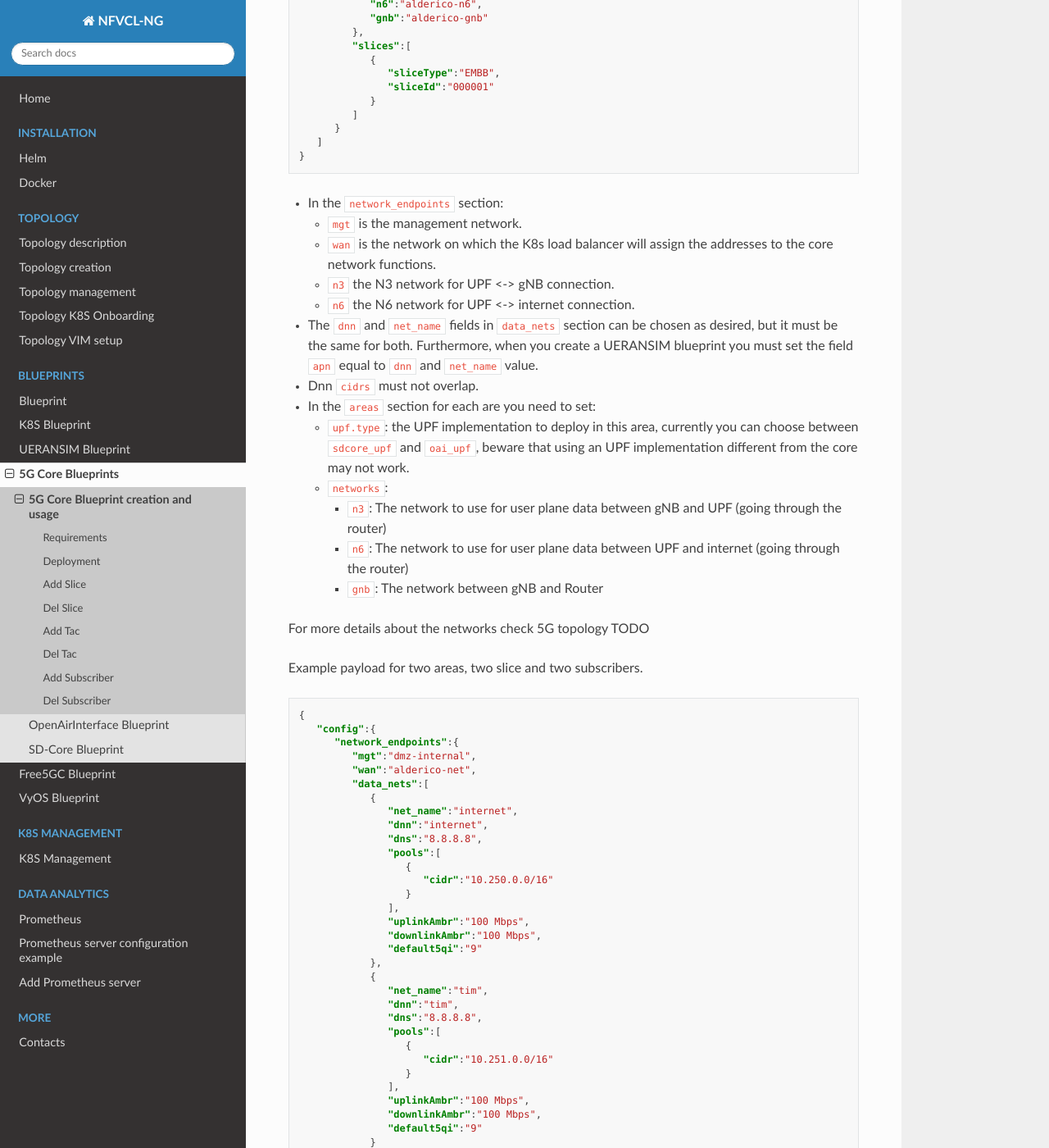
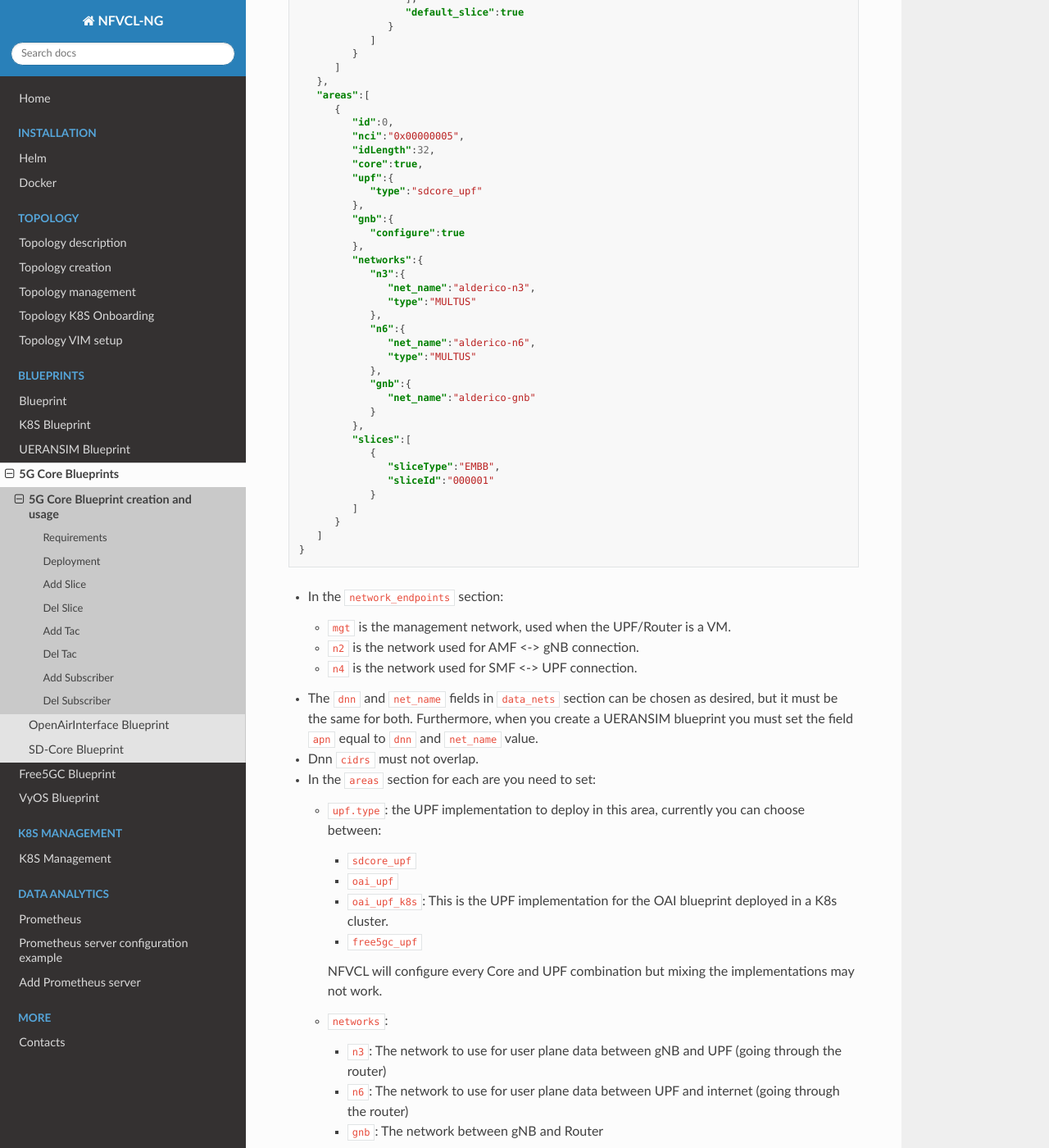
Before and after one commit to s2n-cnit/nfvcl-ng, a Sphinx documentation site: the page built from docs/source/blueprints/5gcores/5gcore_blue_creation.md, in a window 1280 px wide and 1400 px high, scrolled down 3416 px. Shown: the whole window at 82% size. Built offline with Sphinx 7.4.7 and the Read the Docs theme 3.1.0, drawn with Linux system fonts in a browser that asks for light colours; some of the changed text lies outside the part shown.

Commit message:
docs(5G): Updated documentation

````diff
--- a/docs/source/blueprints/5gcores/5gcore_blue_creation.md
+++ b/docs/source/blueprints/5gcores/5gcore_blue_creation.md
@@ -26,6 +26,9 @@ a specific core check the following pages:
   ```
   kubectl get ipaddresspool -A
   ```
+- The networks used in the blueprint must be present in the topology.
+- To use Multus networks, the Multus CNI must be installed in the cluster.
+- If Multus is used a pool of IPs must be available for the Multus networks, this pool need to be added to the network in the topology and assigned to the k8s cluster.
 
 ## Deployment
 
@@ -37,6 +40,7 @@ a specific core check the following pages:
 In the following example `{{ blueprint_type }}` need to be replaced with the type of the blueprint that you want to deploy, for example:
 - sdcore
 - oai
+- free5gc
 
 > API (POST): *{{ base_url }}/nfvcl/v2/api/blue/{{ blueprint_type }}*
 
@@ -44,8 +48,17 @@ In the following example `{{ blueprint_type }}` need to be replaced with the typ
 {
    "config":{
       "network_endpoints":{
-         "mgt":"dmz-internal",
-         "wan":"alderico-net",
+         "mgt":{
+            "net_name":"dmz-internal"
+         },
+         "n2":{
+            "net_name":"alderico-net",
+            "type":"MULTUS"
+         },
+         "n4":{
+            "net_name":"alderico-net",
+            "type":"MULTUS"
+         },
          "data_nets":[
             {
                "net_name":"internet",
@@ -132,10 +145,21 @@ In the following example `{{ blueprint_type }}` need to be replaced with the typ
          "upf":{
             "type":"sdcore_upf"
          },
+         "gnb":{
+            "configure":true
+         },
          "networks":{
-            "n3":"alderico-n3",
-            "n6":"alderico-n6",
-            "gnb":"alderico-gnb"
+            "n3":{
+               "net_name":"alderico-n3",
+               "type":"MULTUS"
+            },
+            "n6":{
+               "net_name":"alderico-n6",
+               "type":"MULTUS"
+            },
+            "gnb":{
+               "net_name":"alderico-gnb"
+            }
          },
          "slices":[
             {
@@ -149,19 +173,29 @@ In the following example `{{ blueprint_type }}` need to be replaced with the typ
 ```
 
 - In the `network_endpoints` section:
-  - `mgt` is the management network.
-  - `wan` is the network on which the K8s load balancer will assign the addresses to the core network functions.
-  - `n3` the N3 network for UPF <-> gNB connection.
-  - `n6` the N6 network for UPF <-> internet connection.
+  - `mgt` is the management network, used when the UPF/Router is a VM.
+  - `n2` is the network used for AMF <-> gNB connection.
+  - `n4` is the network used for SMF <-> UPF connection.
 - The `dnn` and `net_name` fields in `data_nets` section can be chosen as desired, but it must be the same for both.
   Furthermore, when you create a UERANSIM blueprint you must set the field `apn` equal to `dnn` and `net_name` value.
 - Dnn `cidrs` must not overlap.
 - In the `areas` section for each are you need to set:
-  - `upf.type`: the UPF implementation to deploy in this area, currently you can choose between `sdcore_upf` and `oai_upf`, beware that using an UPF implementation different from the core may not work.
+  - `upf.type`: the UPF implementation to deploy in this area, currently you can choose between:
+    - `sdcore_upf`
+    - `oai_upf`
+    - `oai_upf_k8s`: This is the UPF implementation for the OAI blueprint deployed in a K8s cluster.
+    - `free5gc_upf`
+
+    NFVCL will configure every Core and UPF combination but mixing the implementations may not work.
   - `networks`:
     - `n3`: The network to use for user plane data between gNB and UPF (going through the router)
     - `n6`: The network to use for user plane data between UPF and internet (going through the router)
     - `gnb`: The network between gNB and Router
+
+Some networks have a `type` field, this is used to specify the network type, currently supported types are `MULTUS` and `LB` (LoadBalancer), the `type` field is ignored when the component is not deployed on k8s.
+> ⚠️ Mixing the network types may not work.
+>
+> Currently not all implementations support Multus, only `oai`
 
 For more details about the networks check 5G topology TODO
 
@@ -171,8 +205,17 @@ Example payload for two areas, two slice and two subscribers.
 {
    "config":{
       "network_endpoints":{
-         "mgt":"dmz-internal",
-         "wan":"alderico-net",
+         "mgt":{
+            "net_name":"dmz-internal"
+         },
+         "n2":{
+            "net_name":"alderico-net",
+            "type":"MULTUS"
+         },
+         "n4":{
+            "net_name":"alderico-net",
+            "type":"MULTUS"
+         },
          "data_nets":[
             {
                "net_name":"internet",
@@ -328,9 +371,17 @@ Example payload for two areas, two slice and two subscribers.
             "type":"sdcore_upf"
          },
          "networks":{
-            "n3":"alderico-n3",
-            "n6":"alderico-n6",
-            "gnb":"alderico-gnb"
+            "n3":{
+               "net_name":"alderico-n3",
+               "type":"MULTUS"
+            },
+            "n6":{
+               "net_name":"alderico-n6",
+               "type":"MULTUS"
+            },
+            "gnb":{
+               "net_name":"alderico-gnb"
+            }
          },
          "slices":[
             {
@@ -348,9 +399,17 @@ Example payload for two areas, two slice and two subscribers.
             "type":"sdcore_upf"
          },
          "networks":{
-            "n3":"alderico-n3",
-            "n6":"alderico-n6",
-            "gnb":"alderico-gnb"
+            "n3":{
+               "net_name":"alderico-n3",
+               "type":"MULTUS"
+            },
+            "n6":{
+               "net_name":"alderico-n6",
+               "type":"MULTUS"
+            },
+            "gnb":{
+               "net_name":"alderico-gnb"
+            }
          },
          "slices":[
             {
````
Also changed, not shown: docs/source/blueprints/5gcores/openairinterface/openairinterface_blue_creation.md (+2 -0 lines), docs/source/blueprints/5gcores/sdcore/sdcore_blue_info.md (+1 -1 lines).
